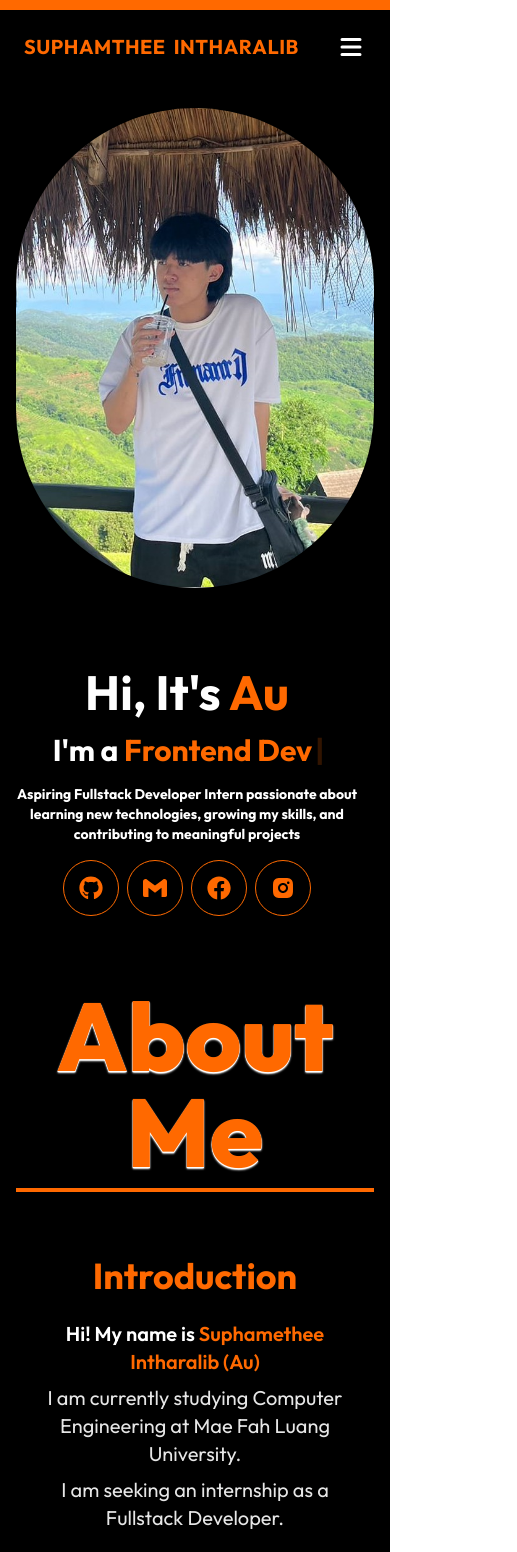
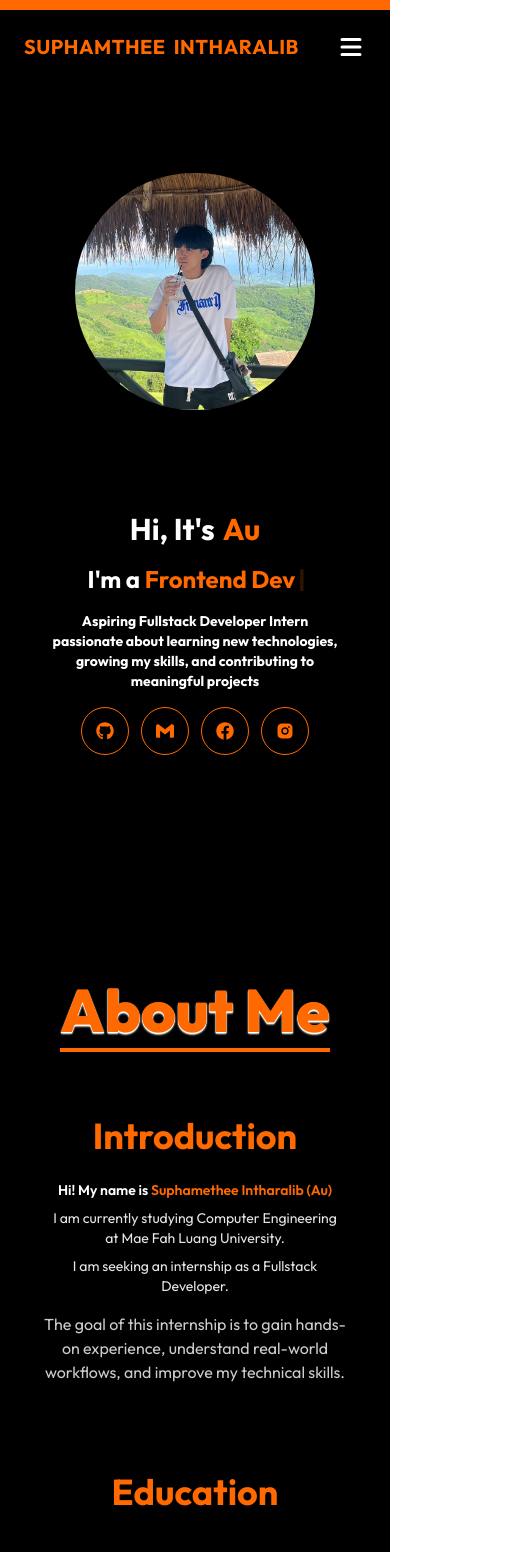
Before and after one commit to Augajom/my-portfolio-site, a React (Vite) app: page / in a window 390 px wide. Shown: the top 1552 px of the page, 517 px wide, since content can reach past the window. Built offline with nearby package versions, Linux system fonts and the light colour scheme; a web font is replaced by a local one.

Commit message:
fix responsive mobile

```diff
--- a/src/components/About/AboutIntro.jsx
+++ b/src/components/About/AboutIntro.jsx
@@ -9,15 +9,15 @@ function AboutIntro() {
         {t("about.intro.title")}
       </h1>
 
-      <p className="text-xl font-semibold text-white mb-2 md:text-2xl">
+      <p className="text-sm md:text-xl font-semibold text-white mb-2 md:text-2xl">
         {t("about.intro.greeting")} <span className="text-orange-500">{t("about.intro.name")}</span>
       </p>
 
-      <p className="text-xl text-white/90 mb-2 md:text-2xl">
+      <p className="text-sm md:text-xl text-white/90 mb-2 md:text-2xl" style={{whiteSpace: "pre-line"}}>
         {t("about.intro.study")}
       </p>
 
-      <p className="text-xl text-white/90 mb-2 md:text-2xl">
+      <p className="text-sm md:text-xl text-white/90 mb-2 md:text-2xl">
         {t("about.intro.internship")}
       </p>
 
--- a/src/components/About/EducationTimeline.jsx
+++ b/src/components/About/EducationTimeline.jsx
@@ -32,7 +32,7 @@ function EducationTimeline() {
 
   return (
     <div id="Education" className="mt-10">
-      <h1 className="text-5xl font-bold text-orange-500 mb-6">{t("about.edu.header")}</h1>
+      <h1 className="text-4xl md:text-5xl font-bold text-orange-500 mb-6">{t("about.edu.header")}</h1>
       <section className="bg-black w-full">
       {timelineData.map((item, index) => (
         <motion.div
--- a/src/components/About/Interests.jsx
+++ b/src/components/About/Interests.jsx
@@ -29,7 +29,7 @@ function Interests() {
   return (
      <section className="bg-black text-white py-16" id="interest">
       <div className="container max-w-6xl mx-auto px-4">
-        <h2 className="text-5xl font-extrabold text-orange-500 mb-10 text-center">
+        <h2 className="text-4xl md:text-5xl font-extrabold text-orange-500 mb-10 text-center">
           {t("about.interests.header")}
         </h2>
 
--- a/src/index.css
+++ b/src/index.css
@@ -4,9 +4,38 @@
 
 * {
   font-family: Outfit;
+  box-sizing: border-box;
   /* background-color: black; */
 }
 
+body {
+  overflow-x: hidden;
+  width: 100%;
+  margin: 0;
+  padding: 0;
+}
+
 html {
+  overflow-x: hidden;
+  width: 100%;
+  margin: 0;
+  padding: 0;
   scroll-behavior: smooth;
 }
+
+#root {
+  overflow-x: hidden;
+  width: 100%;
+}
+
+@media (max-width: 768px) {
+  .container {
+    max-width: 100vw;
+    overflow-x: hidden;
+  }
+
+  /* ป้องกัน element ยื่นออกนอกหน้าจอ */
+  * {
+    max-width: 100%;
+  }
+}
--- a/src/locales/en.json
+++ b/src/locales/en.json
@@ -20,7 +20,7 @@
         "title": "Introduction",
         "greeting": "Hi! My name is",
         "name" : "Suphamethee Intharalib (Au)",
-        "study": "I am currently studying Computer Engineering at Mae Fah Luang University.",
+        "study": "I am currently studying Computer Engineering \nat Mae Fah Luang University.",
         "internship": "I am seeking an internship as a Fullstack Developer.",
         "goal": "The goal of this internship is to gain hands-on experience, understand real-world workflows, and improve my technical skills."
         },
--- a/src/locales/th.json
+++ b/src/locales/th.json
@@ -20,7 +20,7 @@
       "title": "แนะนำตัว",
       "greeting": "สวัสดีครับ ผมชื่อ",
       "name" : "ศุภเมธี อินทรลิบ (อู๋)",
-      "study": "กำลังศึกษาที่สาขาวิศวกรรมคอมพิวเตอร์ มหาวิทยาลัยแม่ฟ้าหลวง",
+      "study": "กำลังศึกษาที่สาขาวิศวกรรมคอมพิวเตอร์\nมหาวิทยาลัยแม่ฟ้าหลวง",
       "internship": "กำลังมองหาที่ฝึกงานในตำแหน่ง Fullstack Developer",
       "goal": "เป้าหมายของการฝึกงานคือเพื่อเพิ่มประสบการณ์ เข้าใจการทำงานจริง และพัฒนาทักษะทางเทคนิค"
     },
--- a/src/pages/About.jsx
+++ b/src/pages/About.jsx
@@ -17,7 +17,7 @@ function About() {
             <motion.div className="pt-10 inline-block">
 
               <motion.h1
-                className="text-8xl text-orange-500 font-extrabold text-shadow-sm text-shadow-white"
+                className="text-6xl md:text-8xl text-orange-500 font-extrabold text-shadow-sm text-shadow-white"
                 initial={{ opacity: 0, y: 50 }}
                 whileInView={{ opacity: 1, y: 0 }}
                 transition={{ duration: 1 }}
--- a/src/pages/Experience.jsx
+++ b/src/pages/Experience.jsx
@@ -65,7 +65,7 @@ function Experience() {
         {/* Header */}
         <motion.div className="pt-10 inline-block">
           <motion.h1
-            className="text-8xl text-orange-500 font-extrabold text-shadow-sm text-shadow-white"
+            className="text-4xl md:text-8xl text-orange-500 font-extrabold text-shadow-sm text-shadow-white"
             initial={{ opacity: 0, y: 50 }}
             whileInView={{ opacity: 1, y: 0 }}
             transition={{ duration: 1 }}
--- a/src/pages/Home.jsx
+++ b/src/pages/Home.jsx
@@ -13,32 +13,45 @@ function Home() {
   const { t } = useTranslation();
 
   return (
-    <section id='home' className='flex justify-center bg-black p-4 mt-23 scroll-mt-23'>
-      <div className="container max-w-6xl w-full bg-black">
-        <div className="grid grid-cols-1 lg:grid-cols-2 h-full gap-20">
+    <section id='home' className='min-h-screen flex justify-center bg-black p-4 mt-20 scroll-mt-23 w-full overflow-x-hidden'>
+      <div className="max-w-6xl w-full px-4 sm:px-6 lg:px-8 bg-black">
+        <div className="grid grid-cols-1 lg:grid-cols-2 h-full md:gap-8 lg:gap-20">
 
           {/* Profile */}
           <motion.div
-            className="flex justify-center items-center"
+            className="flex justify-center items-center order-1 lg:order-1 mb-6 lg:mb-0"
             initial={{ opacity: 0, scale: 0.8 }}
             animate={{ opacity: 1, scale: 1 }}
             transition={{ duration: 1, delay: 0.5 }}
           >
-            <img src={profile} alt="" className="w-120 h-120 md:w-140 md:h-140 rounded-full object-cover"/>
+            <img
+              src={profile}
+              alt="Profile"
+              className="
+                w-60 h600
+                sm:w-68 sm:h-68
+                md:w-80 md:h-80
+                lg:w-100 lg:h-100
+                rounded-full
+                object-cover
+                max-w-full
+              "
+            />
           </motion.div>
 
           {/* Text */}
           <motion.div
-            className="text-white my-auto mr-4 flex flex-col items-center text-center lg:block lg:text-left"
+            className="text-white flex flex-col items-center text-center lg:items-start lg:text-left lg:my-auto order-2 lg:order-2 space-y-4 lg:space-y-6"
             initial={{ opacity: 0, y: 50 }}
             animate={{ opacity: 1, y: 0 }}
             transition={{ duration: 1 }}
           >
-            <div className="flex">
-              <p className='text-5xl mb-4 font-bold md:text-6xl'>{t("home.hi")}</p>
-              <p className='text-5xl text-orange-500 mb-4 ml-2 font-bold md:text-6xl'>{t("home.name")}</p>
+            <div className="flex flex-wrap justify-center lg:justify-start">
+              <p className='text-3xl sm:text-4xl md:text-5xl lg:text-6xl font-bold'>{t("home.hi")}</p>
+              <p className='text-3xl sm:text-4xl md:text-5xl lg:text-6xl text-orange-500 ml-2 font-bold'>{t("home.name")}</p>
             </div>
-            <div className="flex text-3xl mb-4 font-bold lg:text-4xl">
+
+            <div className="flex flex-wrap justify-center lg:justify-start text-2xl sm:text-3xl lg:text-4xl font-bold">
               <p>{t("home.iam")}&nbsp;</p>
               <span className="text-orange-500">
                 <Typewriter
@@ -52,20 +65,21 @@ function Home() {
                 />
               </span>
             </div>
-            <p className='text-sm mb-4 font-bold'>{t("home.desc")}</p>
 
-            <div className="contact flex gap-2">
-              <a href="https://github.com/Augajom" target='_blank' rel="noopener noreferrer" className="group border border-orange-500 w-14 h-14 rounded-full flex justify-center items-center hover:bg-orange-500 hover:w-16 hover:h-16 cursor-pointer transition-all duration-300">
-                  <FaGithub className="size-6 text-orange-500 group-hover:text-black transition-all duration-300" />
+            <p className='text-sm sm:text-base font-bold px-4 lg:px-0 max-w-md lg:max-w-none'>{t("home.desc")}</p>
+
+            <div className="contact flex gap-3 flex-wrap justify-center lg:justify-start">
+              <a href="https://github.com/Augajom" target='_blank' rel="noopener noreferrer" className="group border border-orange-500 w-12 h-12 sm:w-14 sm:h-14 rounded-full flex justify-center items-center hover:bg-orange-500 hover:scale-110 cursor-pointer transition-all duration-300">
+                  <FaGithub className="text-lg sm:text-xl text-orange-500 group-hover:text-black transition-all duration-300" />
               </a>
-              <a href="https://mail.google.com/mail/?view=cm&fs=1&to=suphamethee.au@gmail.com" target='_blank' rel="noopener noreferrer" className="group border border-orange-500 w-14 h-14 rounded-full flex justify-center items-center hover:bg-orange-500 hover:w-16 hover:h-16 cursor-pointer transition-all duration-300">
-                  <SiGmail className="size-6 text-orange-500 group-hover:text-black transition-all duration-300" />
+              <a href="https://mail.google.com/mail/?view=cm&fs=1&to=suphamethee.au@gmail.com" target='_blank' rel="noopener noreferrer" className="group border border-orange-500 w-12 h-12 sm:w-14 sm:h-14 rounded-full flex justify-center items-center hover:bg-orange-500 hover:scale-110 cursor-pointer transition-all duration-300">
+                  <SiGmail className="text-lg sm:text-xl text-orange-500 group-hover:text-black transition-all duration-300" />
               </a>
-              <a href="https://www.facebook.com/suphamethee.au/" target='_blank' rel="noopener noreferrer" className="group border border-orange-500 w-14 h-14 rounded-full flex justify-center items-center hover:bg-orange-500 hover:w-16 hover:h-16 cursor-pointer transition-all duration-300">
-                  <FaFacebook className="size-6 text-orange-500 group-hover:text-black transition-all duration-300" />
+              <a href="https://www.facebook.com/suphamethee.au/" target='_blank' rel="noopener noreferrer" className="group border border-orange-500 w-12 h-12 sm:w-14 sm:h-14 rounded-full flex justify-center items-center hover:bg-orange-500 hover:scale-110 cursor-pointer transition-all duration-300">
+                  <FaFacebook className="text-lg sm:text-xl text-orange-500 group-hover:text-black transition-all duration-300" />
               </a>
-              <a href="https://www.instagram.com/sp_rea1s/" target='_blank' rel="noopener noreferrer" className="group border border-orange-500 w-14 h-14 rounded-full flex justify-center items-center hover:bg-orange-500 hover:w-16 hover:h-16 cursor-pointer transition-all duration-300">
-                  <RiInstagramFill className="size-6 text-orange-500 group-hover:text-black transition-all duration-300" />
+              <a href="https://www.instagram.com/sp_rea1s/" target='_blank' rel="noopener noreferrer" className="group border border-orange-500 w-12 h-12 sm:w-14 sm:h-14 rounded-full flex justify-center items-center hover:bg-orange-500 hover:scale-110 cursor-pointer transition-all duration-300">
+                  <RiInstagramFill className="text-lg sm:text-xl text-orange-500 group-hover:text-black transition-all duration-300" />
               </a>
             </div>
           </motion.div>
--- a/src/pages/Projects.jsx
+++ b/src/pages/Projects.jsx
@@ -39,7 +39,7 @@ function Projects() {
         <div className='text-center mb-10'>
           <motion.div className="pt-10 inline-block">
             <motion.h1
-              className="text-8xl text-orange-500 font-extrabold text-shadow-sm text-shadow-white"
+              className="text-6xl md:text-8xl text-orange-500 font-extrabold text-shadow-sm text-shadow-white"
               initial={{ opacity: 0, y: 50 }}
               whileInView={{ opacity: 1, y: 0 }}
               transition={{ duration: 1 }}
--- a/src/pages/Skills.jsx
+++ b/src/pages/Skills.jsx
@@ -20,7 +20,7 @@ function Skills() {
             <motion.div className="pt-10 inline-block">
 
               <motion.h1
-                className="text-8xl text-orange-500 font-extrabold text-shadow-sm text-shadow-white"
+                className="text-6xl md:text-8xl text-orange-500 font-extrabold text-shadow-sm text-shadow-white"
                 initial={{ opacity: 0, y: 50 }}
                 whileInView={{ opacity: 1, y: 0 }}
                 transition={{ duration: 1 }}
```
Also changed, not shown: src/pages/Contact.jsx (+9 -9 lines).
